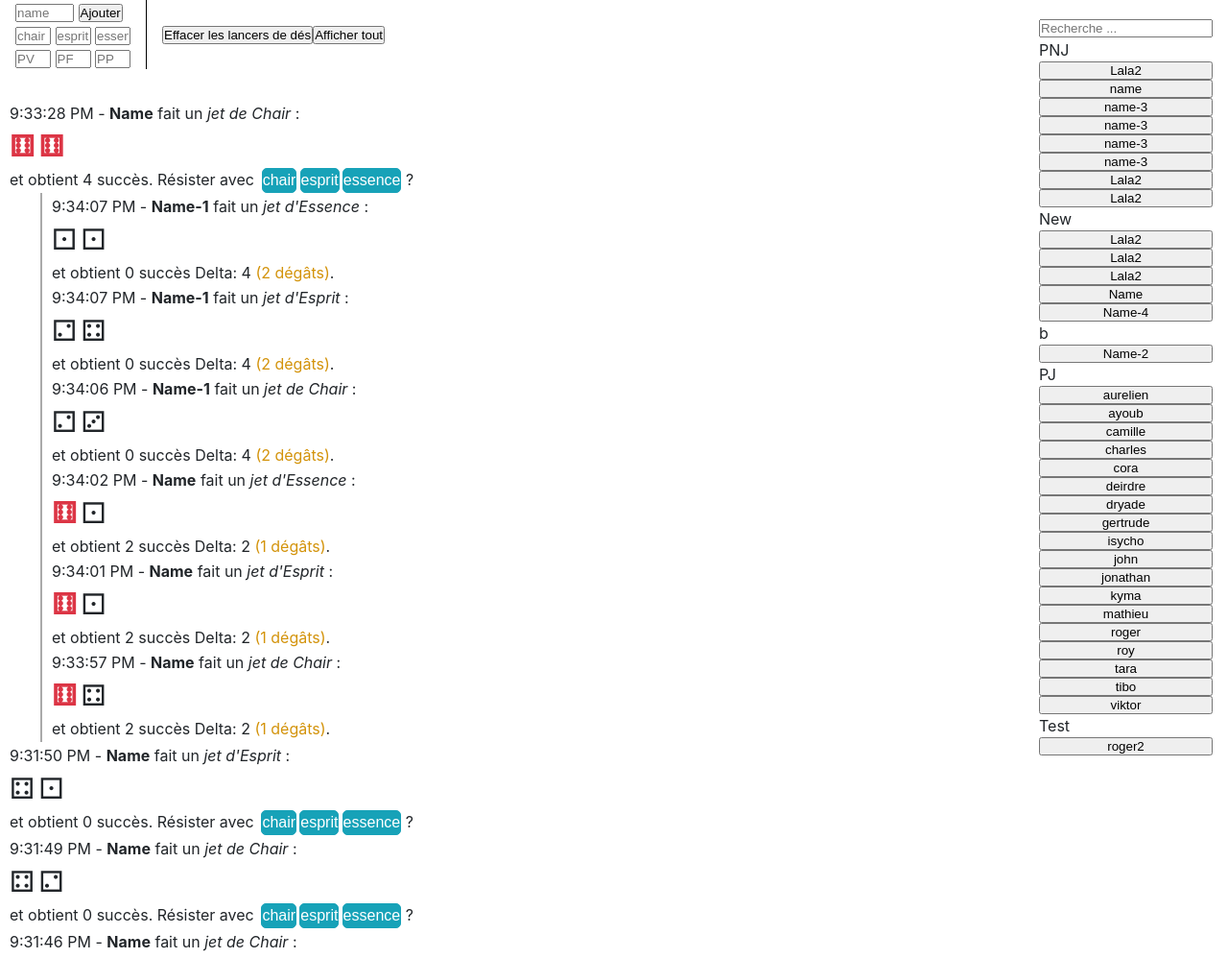
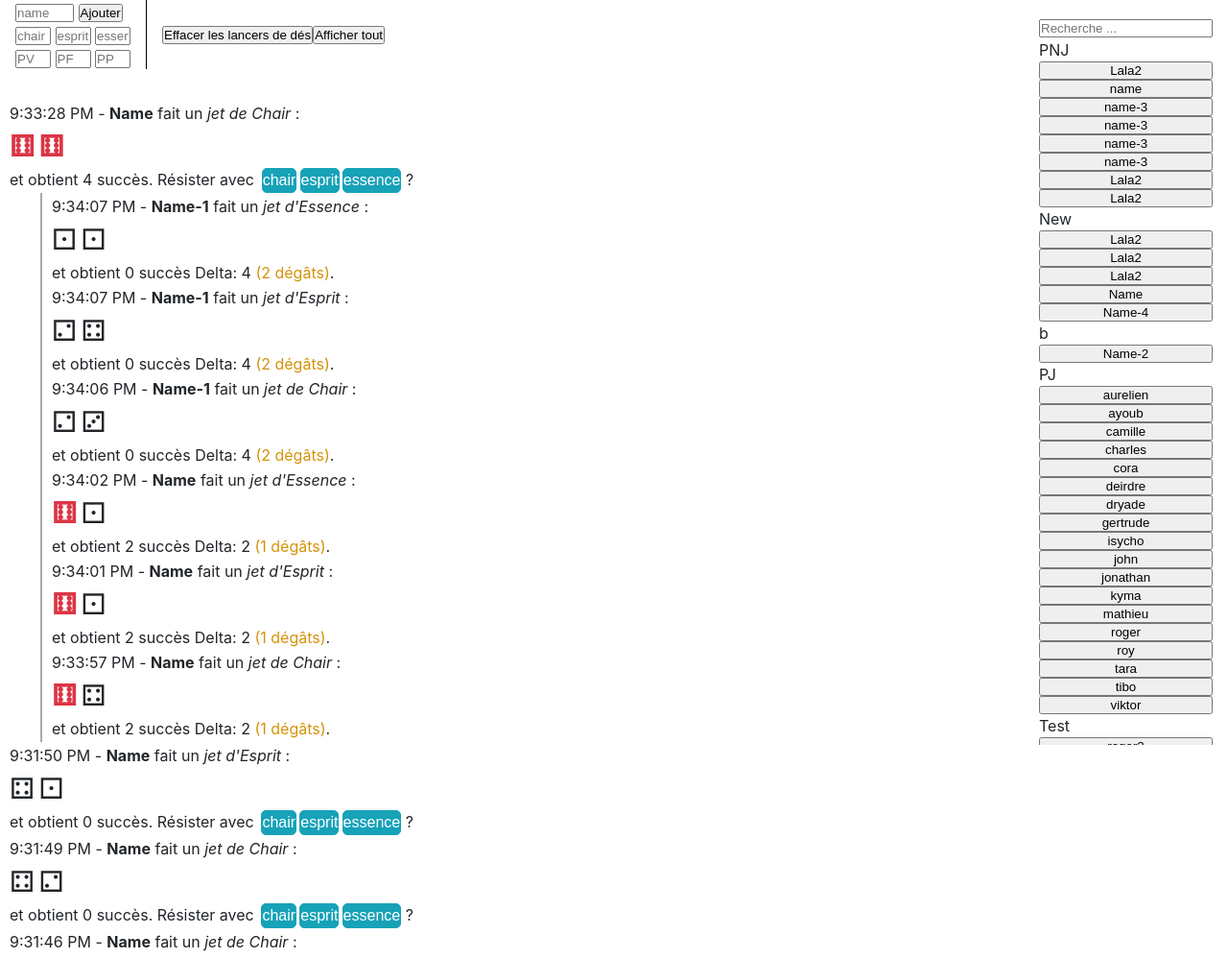
Before and after one commit to ValerianGuivarch/L7R, a Django app: page /mj_interdit_aux_joueurs/ in a window 1280 px wide. Shown: the top 998 px of the page at 96% size. Run offline with Django 3.2, Linux system fonts and the light colour scheme; data comes from the database, SQL or seed files in the repository.

Commit message:
temporary improvements for character menu

```diff
--- a/applsr/static/applsr/css/lsr.css
+++ b/applsr/static/applsr/css/lsr.css
@@ -295,6 +295,14 @@ body.compact .name > *, body.compact .title > *, body.compact .level > *, body.c
   float: right;
   padding: 1rem;
   min-width: 10em;
+  height: calc(100vh - 2em);
+}
+.db-char-menu input {
+  width: 100%;
+}
+.db-char-menu .char-select {
+  overflow-y: auto;
+  height: 100%;
 }
 .db-char-menu .content {
   display: flex;
--- a/applsr/static/applsr/css/lsr.scss
+++ b/applsr/static/applsr/css/lsr.scss
@@ -408,6 +408,14 @@ body.pc-page {
   float: right;
   padding: 1rem;
   min-width: 10em;
+  height: calc(100vh - 2em);
+  input {
+    width: 100%;
+  }
+  .char-select {
+    overflow-y: auto;
+    height: 100%;
+  }
   .content {
     display: flex;
     flex-direction: column;
```
